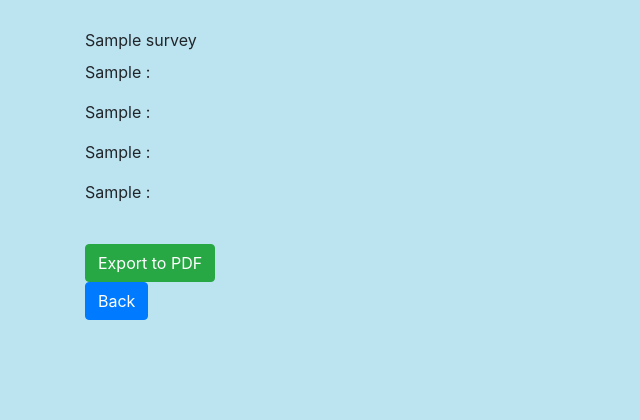
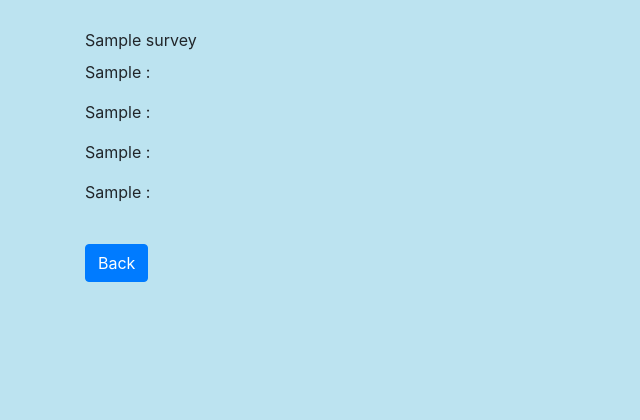
Before and after one commit to mpastore1/TheSurveyorsFinal, a Node server app: page /survey/results/600000000000000000000001 in a window 1280 px wide. Shown: the part 1011-1431 px from the top of the page, without its empty margins (0-640 px from the left). After the commit the page ends 1293 px from the top, so only its background shows below. Run offline with Node 20, Linux system fonts and the light colour scheme; a user stored in the database is signed in; tables that the repository leaves empty hold one stand-in row (values such as "Sample post"); some libraries are stand-ins or nearby versions.

Commit message:
New Stuff2

```diff
--- a/server/views/survey/results.ejs
+++ b/server/views/survey/results.ejs
@@ -73,7 +73,7 @@
 
 
  <% } %>
- <button type="submit" class="btn btn-success">Export to PDF</button>
+
  </form>
     <a href="/home" class="btn btn-primary"><i class="fas fa-undo-alt"></i> Back</a>
 
```
